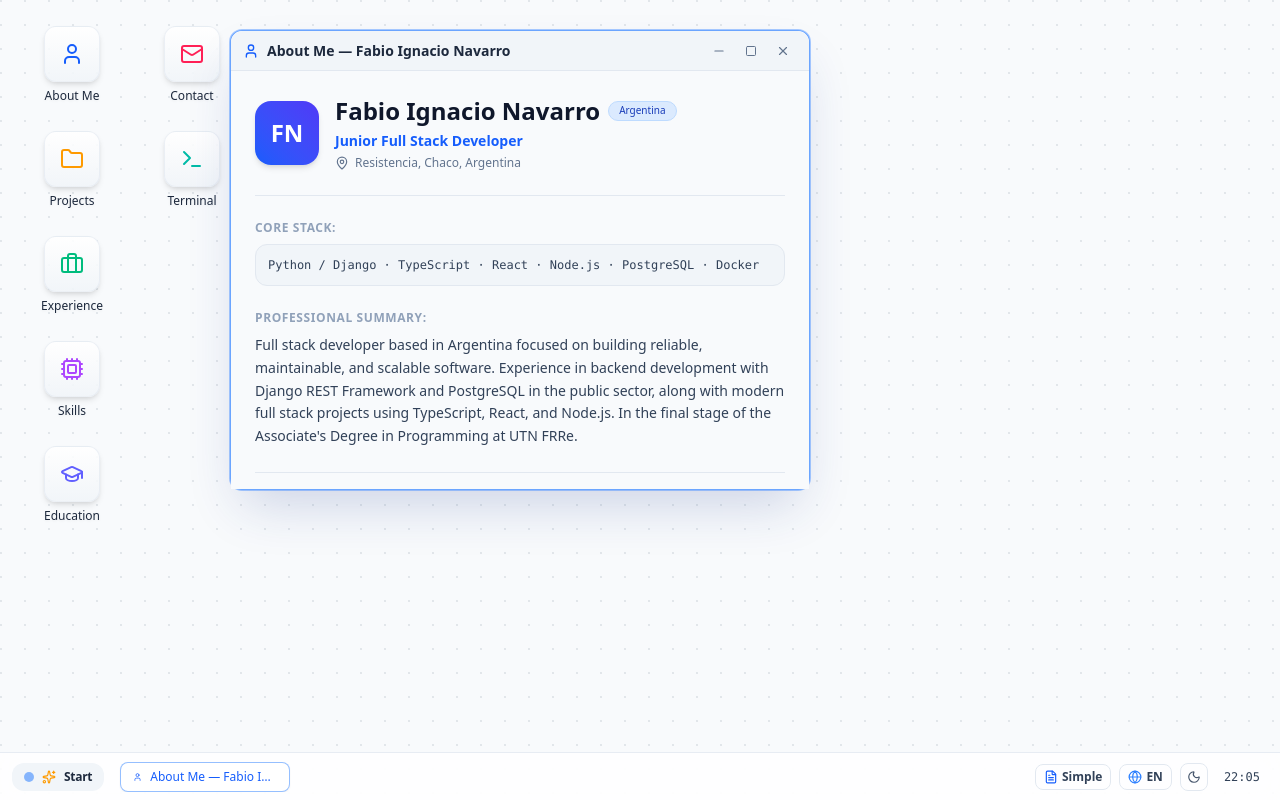
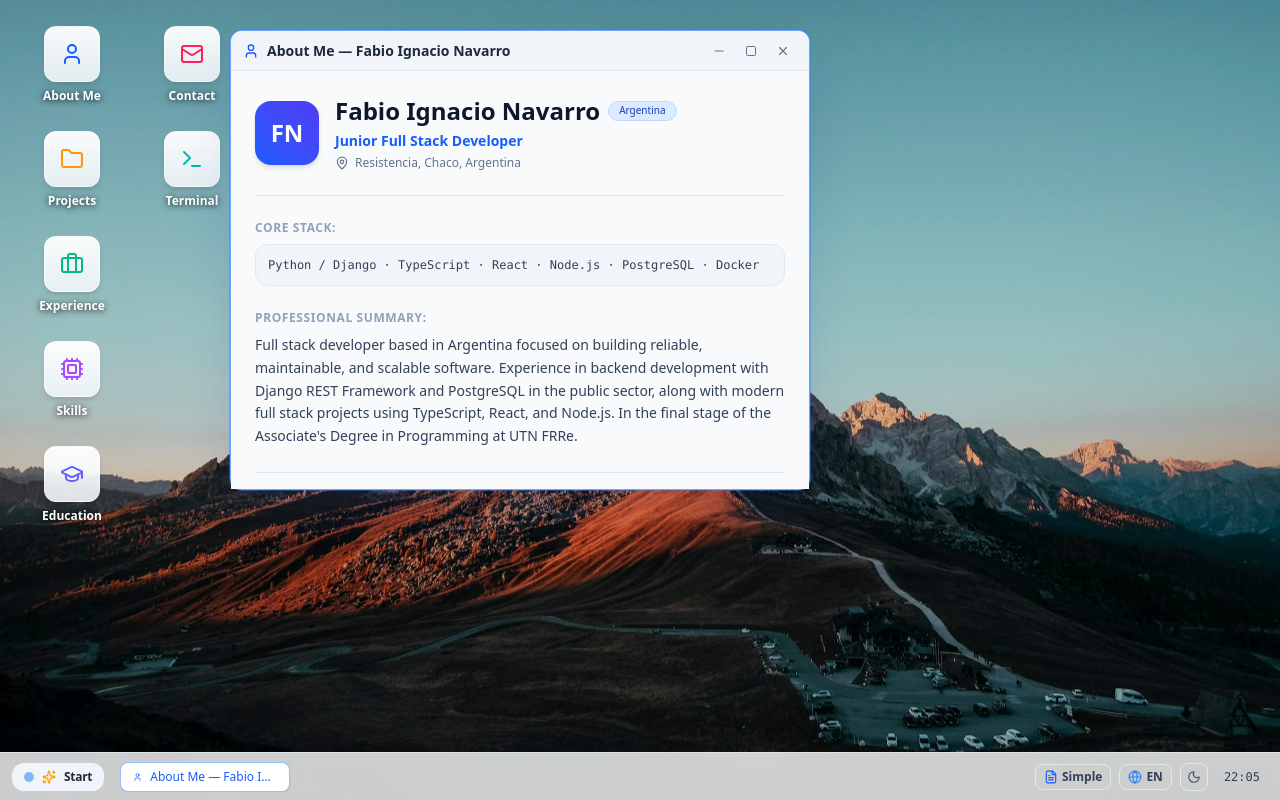
Before and after one commit to FabioIgnacioNavarro/portfolio-personal, a Next.js app: page / in a window 1280 px wide. Both pictures are taken after a click on the button "Desktop". Built offline with nearby package versions, Linux system fonts and the light colour scheme.

Commit message:
feat(desktop): add window open/minimize animations and set Unsplash mountain wallpaper

```diff
--- a/src/app/globals.css
+++ b/src/app/globals.css
@@ -44,3 +44,60 @@
       color 0.2s ease;
   }
 }
+
+@keyframes windowOpen {
+  from {
+    opacity: 0;
+    transform: scale(0.94) translateY(14px);
+  }
+  to {
+    opacity: 1;
+    transform: scale(1) translateY(0);
+  }
+}
+
+@keyframes windowMinimize {
+  from {
+    opacity: 1;
+    transform: scale(1) translateY(0);
+  }
+  to {
+    opacity: 0;
+    transform: scale(0.92) translateY(32px);
+  }
+}
+
+.animate-window-open {
+  animation: windowOpen 180ms cubic-bezier(0.16, 1, 0.3, 1) forwards;
+  transform-origin: center bottom;
+}
+
+.animate-window-minimize {
+  animation: windowMinimize 180ms cubic-bezier(0.4, 0, 1, 1) forwards;
+  transform-origin: center bottom;
+}
+
+@keyframes modalOpen {
+  from {
+    opacity: 0;
+    transform: scale(0.96) translateY(8px);
+  }
+  to {
+    opacity: 1;
+    transform: scale(1) translateY(0);
+  }
+}
+
+.animate-modal-open {
+  animation: modalOpen 200ms cubic-bezier(0.16, 1, 0.3, 1) forwards;
+}
+
+@media (prefers-reduced-motion: reduce) {
+  .animate-window-open,
+  .animate-window-minimize,
+  .animate-modal-open {
+    animation: none !important;
+    opacity: 1 !important;
+    transform: none !important;
+  }
+}
--- a/src/components/desktop/DesktopIcon.tsx
+++ b/src/components/desktop/DesktopIcon.tsx
@@ -45,14 +45,14 @@ export function DesktopIcon({ id, label, icon, isSelected = false, onSelect }: D
       aria-label={t(label)}
       className={`group w-24 sm:w-28 p-2.5 flex flex-col items-center gap-1.5 rounded-xl cursor-pointer text-center select-none transition-all outline-none focus-visible:ring-2 focus-visible:ring-blue-400 ${
         isSelected
-          ? 'bg-blue-500/20 dark:bg-blue-500/30 ring-1 ring-blue-500/50 backdrop-blur-xs'
-          : 'hover:bg-slate-200/50 dark:hover:bg-slate-800/50 hover:backdrop-blur-xs'
+          ? 'bg-blue-600/40 ring-1 ring-blue-300 shadow-sm'
+          : 'hover:bg-white/15'
       }`}
     >
-      <div className="w-12 h-12 sm:w-14 sm:h-14 flex items-center justify-center rounded-xl bg-gradient-to-b from-white/90 to-slate-100/90 dark:from-slate-800/90 dark:to-slate-900/90 shadow-md border border-slate-200/60 dark:border-slate-700/60 group-hover:scale-105 transition-transform text-blue-600 dark:text-blue-400">
+      <div className="w-12 h-12 sm:w-14 sm:h-14 flex items-center justify-center rounded-xl bg-gradient-to-b from-white/95 to-slate-100/90 dark:from-slate-800/95 dark:to-slate-900/90 shadow-md border border-white/40 dark:border-slate-700/60 group-hover:scale-105 transition-transform text-blue-600 dark:text-blue-400">
         {icon}
       </div>
-      <span className="text-xs font-medium text-slate-800 dark:text-slate-100 line-clamp-2 px-1 rounded drop-shadow-xs leading-tight">
+      <span className="text-xs font-semibold text-white drop-shadow-[0_1px_3px_rgba(0,0,0,0.85)] line-clamp-2 px-1 rounded leading-tight">
         {t(label)}
       </span>
     </button>
--- a/src/components/desktop/DesktopView.tsx
+++ b/src/components/desktop/DesktopView.tsx
@@ -78,12 +78,23 @@ export function DesktopView({ content }: DesktopViewProps) {
   return (
     <div
       onClick={() => setSelectedIcon(null)}
-      className="relative w-screen h-screen overflow-hidden bg-gradient-to-br from-slate-100 via-slate-200 to-blue-100 dark:from-slate-950 dark:via-slate-900 dark:to-blue-950 select-none pb-12"
-      style={{
-        backgroundImage: `radial-gradient(circle at 1px 1px, rgba(100, 116, 139, 0.15) 1px, transparent 0)`,
-        backgroundSize: '24px 24px',
-      }}
+      className="relative w-screen h-screen overflow-hidden select-none pb-12 bg-slate-950"
     >
+      {/* Desktop Wallpaper (Unsplash: Brown rock formation under blue sky) */}
+      <div
+        className="absolute inset-0 bg-cover bg-center bg-no-repeat transition-all duration-300"
+        style={{
+          backgroundImage: `url('/images/wallpaper.jpg')`,
+        }}
+        aria-hidden="true"
+      />
+
+      {/* Subtle overlay for legibility & contrast in light and dark modes */}
+      <div
+        className="absolute inset-0 bg-black/15 dark:bg-black/35 pointer-events-none"
+        aria-hidden="true"
+      />
+
       {/* Desktop Icons Area */}
       <div className="absolute top-4 left-4 grid grid-flow-col grid-rows-5 gap-2 z-10">
         {desktopIcons.map((item) => (
--- a/src/components/desktop/Window.tsx
+++ b/src/components/desktop/Window.tsx
@@ -14,8 +14,18 @@ interface WindowProps {
 }
 
 export function Window({ windowState, iconNode, children }: WindowProps) {
-  const { id, title, isMaximized, isMinimized, isOpen, zIndex, position, size, minSize } =
-    windowState;
+  const {
+    id,
+    title,
+    isMaximized,
+    isMinimized,
+    isMinimizing,
+    isOpen,
+    zIndex,
+    position,
+    size,
+    minSize,
+  } = windowState;
   const {
     focusWindow,
     closeWindow,
@@ -55,7 +65,7 @@ export function Window({ windowState, iconNode, children }: WindowProps) {
     onResize: (newSize, newPos) => updateSize(id, newSize, newPos),
   });
 
-  if (!isOpen || isMinimized) return null;
+  if (!isOpen || (isMinimized && !isMinimizing)) return null;
 
   const resizeHandles: ResizeDirection[] = ['n', 's', 'e', 'w', 'ne', 'nw', 'se', 'sw'];
 
@@ -120,12 +130,20 @@ export function Window({ windowState, iconNode, children }: WindowProps) {
               zIndex,
             }
       }
-      className={`flex flex-col bg-white dark:bg-slate-900 border select-none ${
+      className="select-none"
+    >
+      {/* Animated Inner Window Frame */}
+      <div
+        className={`w-full h-full flex flex-col bg-white dark:bg-slate-900 border ${
           isMaximized ? 'rounded-none border-0' : 'rounded-xl shadow-2xl'
         } ${
           isActive
             ? 'border-blue-500/70 dark:border-blue-400/60 shadow-blue-900/20 ring-1 ring-blue-500/40'
             : 'border-slate-300 dark:border-slate-800 opacity-95'
+        } ${
+          isMinimizing
+            ? 'animate-window-minimize pointer-events-none'
+            : 'animate-window-open'
         }`}
       >
         {/* Title Bar */}
@@ -134,7 +152,7 @@ export function Window({ windowState, iconNode, children }: WindowProps) {
           onPointerMove={onDragMove}
           onPointerUp={onDragUp}
           onDoubleClick={handleDoubleClick}
-        className={`h-10 px-3 flex items-center justify-between border-b cursor-grab active:cursor-grabbing transition-colors ${
+          className={`h-10 px-3 flex items-center justify-between border-b cursor-grab active:cursor-grabbing transition-colors shrink-0 ${
             isMaximized ? 'rounded-none' : 'rounded-t-xl'
           } ${
             isActive
@@ -196,9 +214,11 @@ export function Window({ windowState, iconNode, children }: WindowProps) {
         <div className="flex-1 overflow-y-auto overflow-x-hidden p-4 sm:p-6 bg-slate-50 dark:bg-slate-950 select-text overscroll-contain">
           {children}
         </div>
+      </div>
 
       {/* Resize Handles (8 directions) */}
       {!isMaximized &&
+        !isMinimizing &&
         resizeHandles.map((dir) => (
           <div
             key={dir}
--- a/src/components/simple/ProjectCaseStudyModal.tsx
+++ b/src/components/simple/ProjectCaseStudyModal.tsx
@@ -57,7 +57,7 @@ export function ProjectCaseStudyModal({ project, onClose }: ProjectCaseStudyModa
       <div
         ref={modalRef}
         onClick={(e) => e.stopPropagation()}
-        className="relative z-10 bg-white dark:bg-slate-900 w-full max-w-3xl max-h-[90vh] rounded-2xl shadow-2xl border border-slate-200 dark:border-slate-800 flex flex-col overflow-hidden"
+        className="relative z-10 bg-white dark:bg-slate-900 w-full max-w-3xl max-h-[90vh] rounded-2xl shadow-2xl border border-slate-200 dark:border-slate-800 flex flex-col overflow-hidden animate-modal-open"
       >
         {/* Modal Header */}
         <div className="p-6 border-b border-slate-200 dark:border-slate-800 flex items-start justify-between gap-4">
--- a/src/context/WindowManagerContext.tsx
+++ b/src/context/WindowManagerContext.tsx
@@ -30,6 +30,7 @@ export interface WindowState {
   icon: WindowIconType;
   isOpen: boolean;
   isMinimized: boolean;
+  isMinimizing?: boolean;
   isMaximized: boolean;
   zIndex: number;
   position: { x: number; y: number };
@@ -192,6 +193,7 @@ export function WindowManagerProvider({ children }: { children: React.ReactNode
             ...prevWindows[id],
             zIndex: nextZ,
             isMinimized: false,
+            isMinimizing: false,
           },
         };
       });
@@ -212,6 +214,7 @@ export function WindowManagerProvider({ children }: { children: React.ReactNode
           ...current,
           isOpen: true,
           isMinimized: false,
+          isMinimizing: false,
           zIndex: nextZ,
           activeProjectSlug: options?.projectSlug ?? current.activeProjectSlug,
         },
@@ -231,6 +234,7 @@ export function WindowManagerProvider({ children }: { children: React.ReactNode
             ...current,
             isOpen: false,
             isMinimized: false,
+            isMinimizing: false,
             isMaximized: false,
           },
         };
@@ -247,18 +251,34 @@ export function WindowManagerProvider({ children }: { children: React.ReactNode
     (id: WindowId) => {
       setWindows((prev) => {
         const current = prev[id];
-        if (!current) return prev;
+        if (!current || current.isMinimized || current.isMinimizing) return prev;
         return {
           ...prev,
           [id]: {
             ...current,
-            isMinimized: true,
+            isMinimizing: true,
           },
         };
       });
+
       if (activeWindowId === id) {
         setActiveWindowId(null);
       }
+
+      setTimeout(() => {
+        setWindows((prev) => {
+          const current = prev[id];
+          if (!current || !current.isMinimizing) return prev;
+          return {
+            ...prev,
+            [id]: {
+              ...current,
+              isMinimized: true,
+              isMinimizing: false,
+            },
+          };
+        });
+      }, 180);
     },
     [activeWindowId],
   );
@@ -287,6 +307,7 @@ export function WindowManagerProvider({ children }: { children: React.ReactNode
           ...current,
           isMaximized: false,
           isMinimized: false,
+          isMinimizing: false,
         },
       };
     });
```
Also changed, not shown: public/images/wallpaper.jpg (added). Lines whose indentation alone changed are shown as unchanged.
